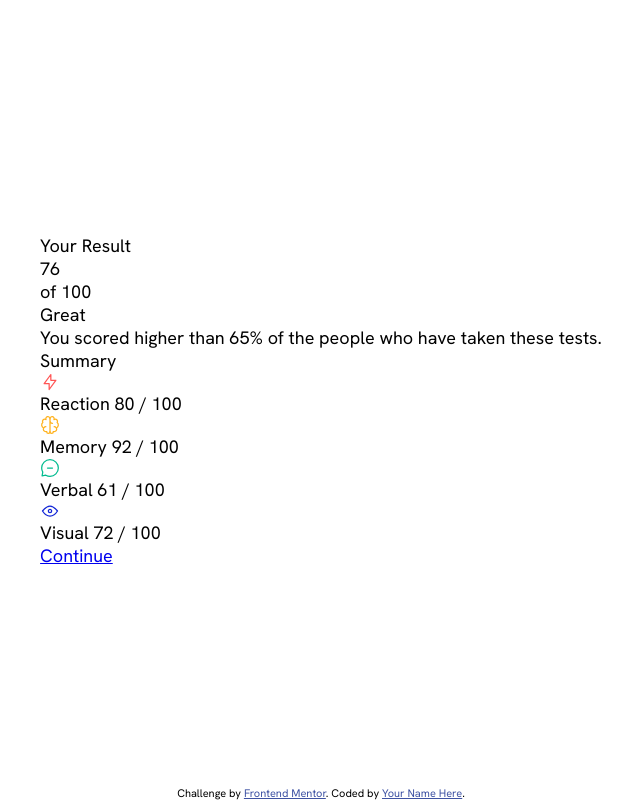
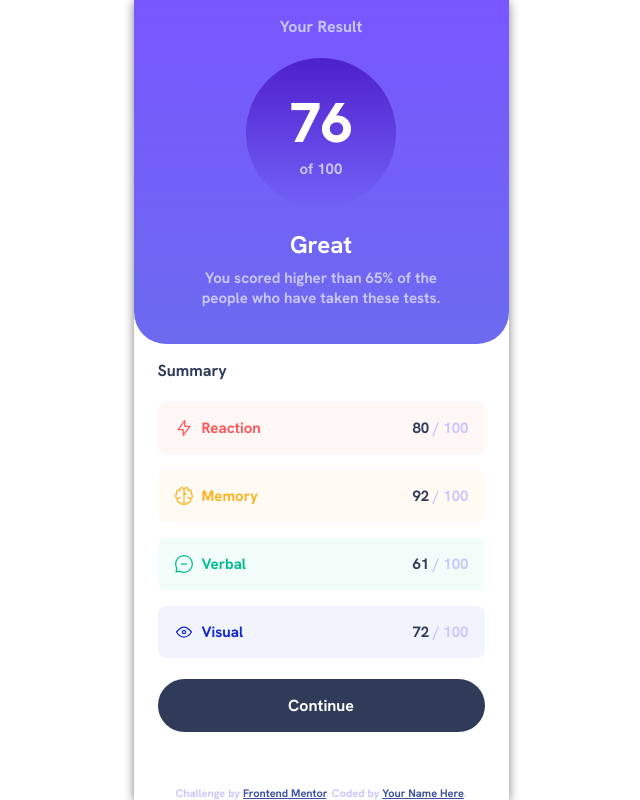
Before and after one commit to md-abid-hussain/results-summary-component, a plain HTML site: page index.html in a window 1280 px wide. Shown: the whole page, without its empty margins (319-959 px from the left). Drawn offline with Linux system fonts and the light colour scheme.

Commit message:
added styles to webpage

```diff
--- a/css/style.css
+++ b/css/style.css
@@ -7,10 +7,6 @@
     margin:0;
     padding:0;
     box-sizing:border-box;
-}
-
-h1,h2,h3,h4{
-    font:inherit;
 }
 
 img{
@@ -28,8 +24,140 @@ body{
     display: flex;
     justify-content: center;
     align-items: center;
+    font-weight: 700;
+    font-size: 15px;
 }
 
+main{
+    width:375px;
+    box-shadow:0 2px 10px grey;
+    min-height:100vh;
+}
+
+.left-section{
+    padding:1rem;
+    text-align: center;
+    background:linear-gradient(hsla(252, 100%, 67%),hsla(241, 81%, 54%,0.7));
+    border-radius:0 0 2rem 2rem;
+    color:white;
+}
+
+p, .total{
+    color: hsl(241, 100%, 89%);
+}
+
+
+.left-section h1{
+    margin-bottom:0.5rem;
+    font-size: 1rem;
+    color:hsl(241, 100%, 89%);
+}
+
+.circle{
+    width:150px;
+    height:150px;
+    margin:1.3rem auto;
+    display:flex;
+    flex-flow:column;
+    justify-content: center;
+    background:linear-gradient(hsla(256, 72%, 46%, 1),hsla(241, 72%, 46%, 0));
+    border-radius:50%;
+    font-size:15px;
+}
+
+.circle .score{
+    font-size:3.5rem;
+    font-weight: 800;
+}
+
+
+.left-section .footer{
+    padding:0 2rem;
+    margin-bottom:1.3rem
+}
+
+.left-section h4{
+    font-weight:700;
+    margin-bottom:.5rem;
+    font-size: 1.5rem;
+}
+
+.left-section section p{
+    font-size:15px;
+}
+
+.right-section{
+    padding:1rem 1.5rem 1.5rem 1.5rem;
+    min-height: 350px;
+}
+
+.summary{
+    color:hsl(224, 30%, 27%);
+    font-size: 1rem;
+}
+
+.detail-score{
+    display: flex;
+    flex-flow: column;
+    gap:1rem;
+    margin:1.3rem 0;
+}
+
+.detail-score li{
+    display:flex;
+    justify-content: space-between;
+    padding:1rem 1rem;
+    border-radius:0.5rem;
+
+}
+
+li:nth-child(1){
+    background-color:  hsla(0, 100%, 67%, 0.05);
+    color: hsl(0, 100%, 67%);
+
+}
+
+li:nth-child(2){
+    background-color:  hsla(39, 100%, 56%, 0.05);
+    color:  hsl(39, 100%, 56%);
+
+}
+
+li:nth-child(3){
+    background-color:  hsla(166, 100%, 37%, 0.05);
+    color: hsl(166, 100%, 37%)
+
+}
+
+li:nth-child(4) {
+    background-color:  hsla(234, 85%, 45%, 0.05);
+    color:  hsl(234, 85%, 45%);
+
+}
+
+.value{
+    color:hsl(224, 30%, 27%);
+}
+
+.attribute{
+    display: flex;
+    gap:0.5rem;
+}
+
+.right-section a{
+    display:block;
+    text-align: center;
+    text-decoration: none;
+    background-color:hsl(224, 30%, 27%);
+    border-radius:2rem;
+    padding:1rem;
+    color:white;
+    font-size: 1rem;
+}
+
+.right-section a:hover, .right-section a:active{
+    background-color:hsl(241, 99%, 62%);
+}
 
 .attribution {
     position:fixed;
```
